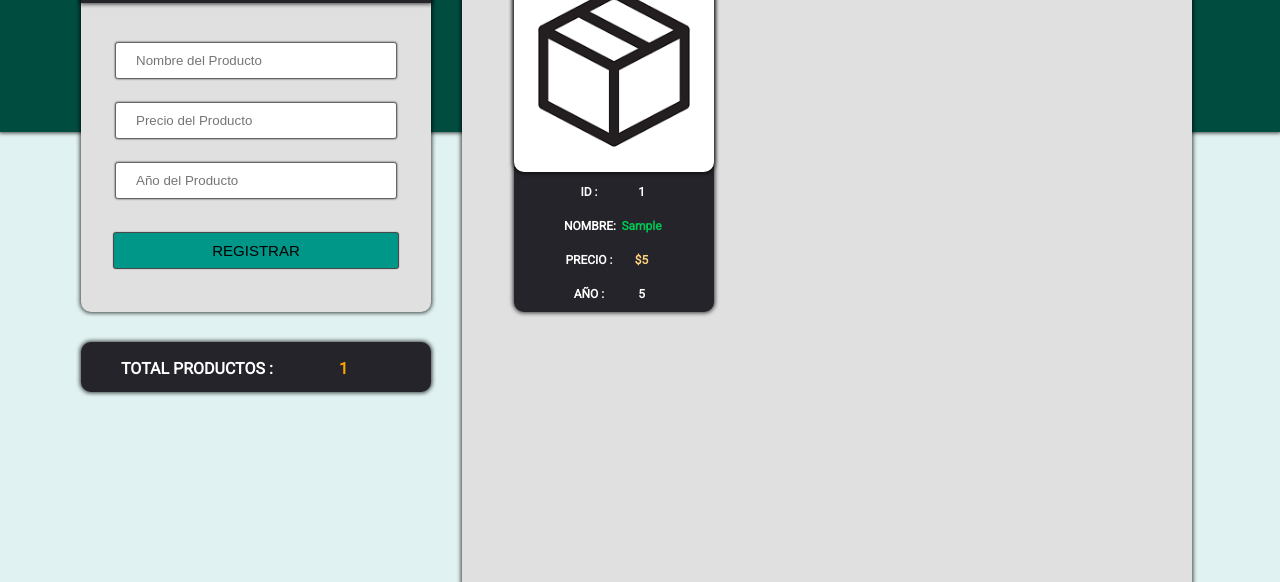
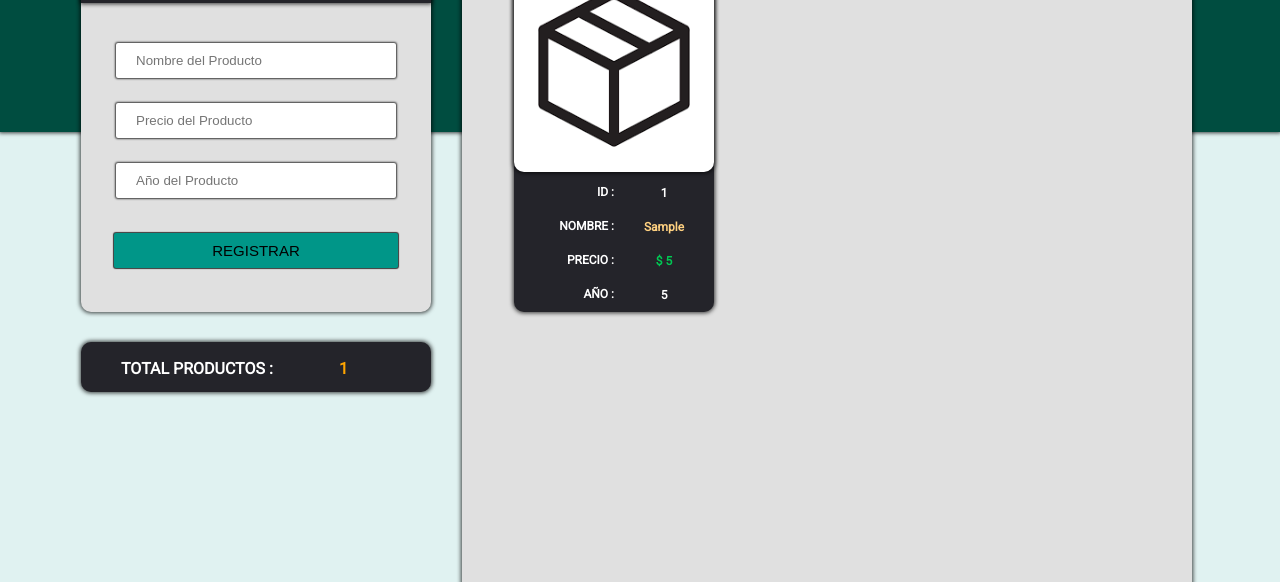
Before and after one commit to K20Proyects/product-app, a plain HTML site: page index.html in a window 1280 px wide. Both pictures are taken after typing "Sample", "5", "5" into the empty fields and a click on the input "REGISTRAR". Shown: the part 218-800 px from the top of the page. Drawn offline with Linux system fonts and the light colour scheme; a web font is replaced by a local one.

Commit message:
Update.1.2.3

```diff
--- a/app.js
+++ b/app.js
@@ -23,7 +23,7 @@
 
 					<div class="item-main-21">
 						<h5>ID : </h5>
-						<h5>NOMBRE: </h5>
+						<h5>NOMBRE : </h5>
 						<h5>PRECIO : </h5>
 						<h5>AÑO : </h5>
 					</div>
@@ -31,7 +31,7 @@
 					<div class="item-main-22">
 						<h5>${t}</h5>
 						<h5 class="product-price-input">${producto.name}</h5>
-						<h5 class="product-price-input">$${producto.price}</h5> <h5 class="product-price-input">${producto.year}</h5>
+						<h5 class="product-price-input">$ ${producto.price}</h5> <h5 class="product-price-input">${producto.year}</h5>
 					</div>
 
 					<div class='deleteDiv'>
--- a/index.html
+++ b/index.html
@@ -35,7 +35,7 @@
 
 					<form id="form-product">
 						<div class="form-input">
-							<input type="text" id="name-product"  placeholder="Nombre del Producto" autocomplete="off">
+							<input type="text" id="name-product"  placeholder="Nombre del Producto" autocomplete="off" maxlength="11">
 						</div>
 
 						<div class="form-input">
--- a/style.css
+++ b/style.css
@@ -234,8 +234,8 @@
 }
 	.item-main-21 h5 {
 		color: white;
-		padding-left: 50px;
-		text-align : center;
+
+		text-align : right;
 		font-family: 'Roboto', sans-serif;
 		font-size: 12px;
 		margin-top: 13px;
@@ -247,25 +247,58 @@
 	width: 50%;
 }
 	.item-main-22 h5 {
-	margin-top: 13px;
+	margin-top: 14px;
 	font-size: 12px;
 	text-align: center;
-	margin-left: -45px;
 	}
+
 
 .product-price-input:nth-child(1) {
 	background: ;
 	color: #ef6c00;
+	transition: 0.3s;
 }
 
 .product-price-input:nth-child(2) {
 	background: ;
-	color: #00c853;
+	margin: auto;
+	width: 70%;
+	overflow: hidden;
+	text-overflow: ellipsis;
+	color: #ffd180;
+	transition: 0.3s
 }
 
+
 .product-price-input:nth-child(3) {
-	color: #ffd180;
+	color: #00c853;
+	margin: auto;
+	margin-top: 20px;
+	width: 70%;
+	overflow: hidden;
+	text-overflow: ellipsis;
+	background: ;
+	transition: 0.3s;
 }
+
+.product-price-input:nth-child(4) {
+	margin: auto;
+	margin-top: 20px;
+	width: 80%;
+	overflow: hidden;
+	text-overflow: ellipsis;
+	background: ;
+	transition: 0.3s;
+	color: ;
+}
+
+.product-price-input:hover {
+		overflow: visible;
+		width: 91%;
+		border-radius: 3px;
+		background: rgba(255, 255, 255, 0.3);
+		cursor: none;
+	}
 
 .delete-icon {
 	background: #ef5350;
```
